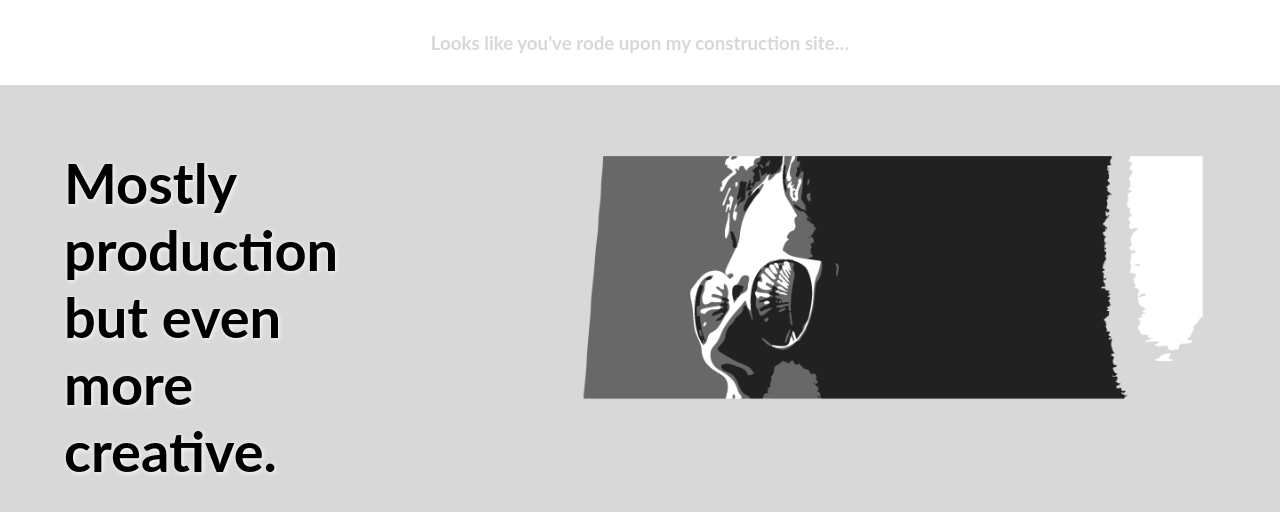
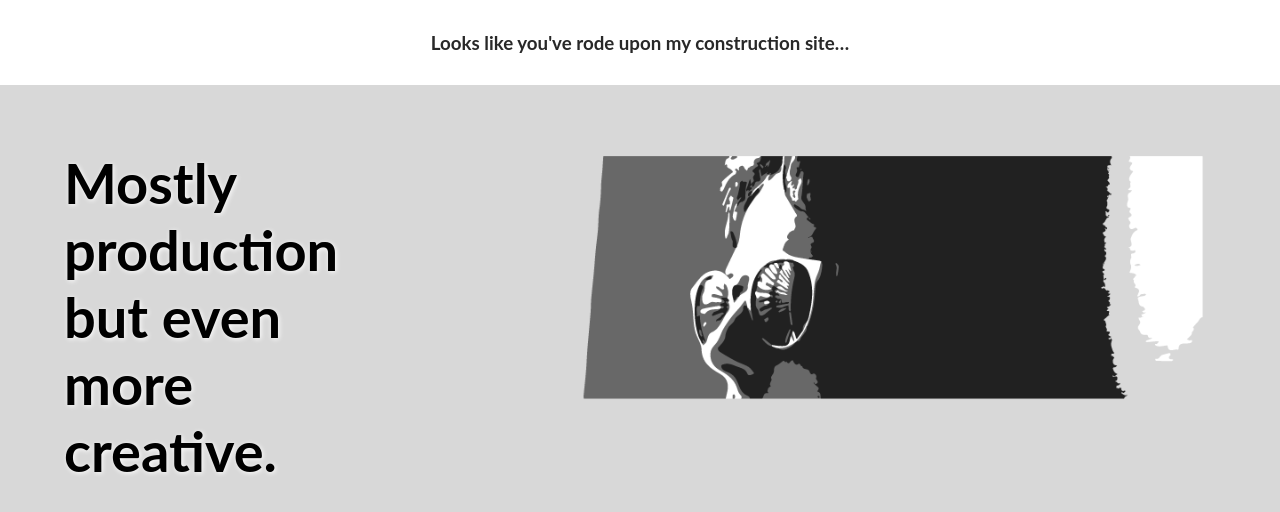
Before and after one commit to evanthefive/evanthefive, a plain HTML site: page index.html in a window 1280 px wide. In both pictures the pointer is over the element "Looks like you've rode upon my construction site…". Drawn offline with Linux system fonts and the light colour scheme.

Commit message:
Lil hover action

```diff
--- a/css/main.css
+++ b/css/main.css
@@ -43,8 +43,13 @@ h3 {
   font-family: lato, sans-serif;
   font-style: normal;
   font-weight: 700;
-  color: #d8d8d8
+  color: #d8d8d8;
+  transition: color 500ms;
 }
+h3:hover {
+  color: #282828;
+}
+
 .masthead {
   background-color: #fff;
   text-align: center;
```
